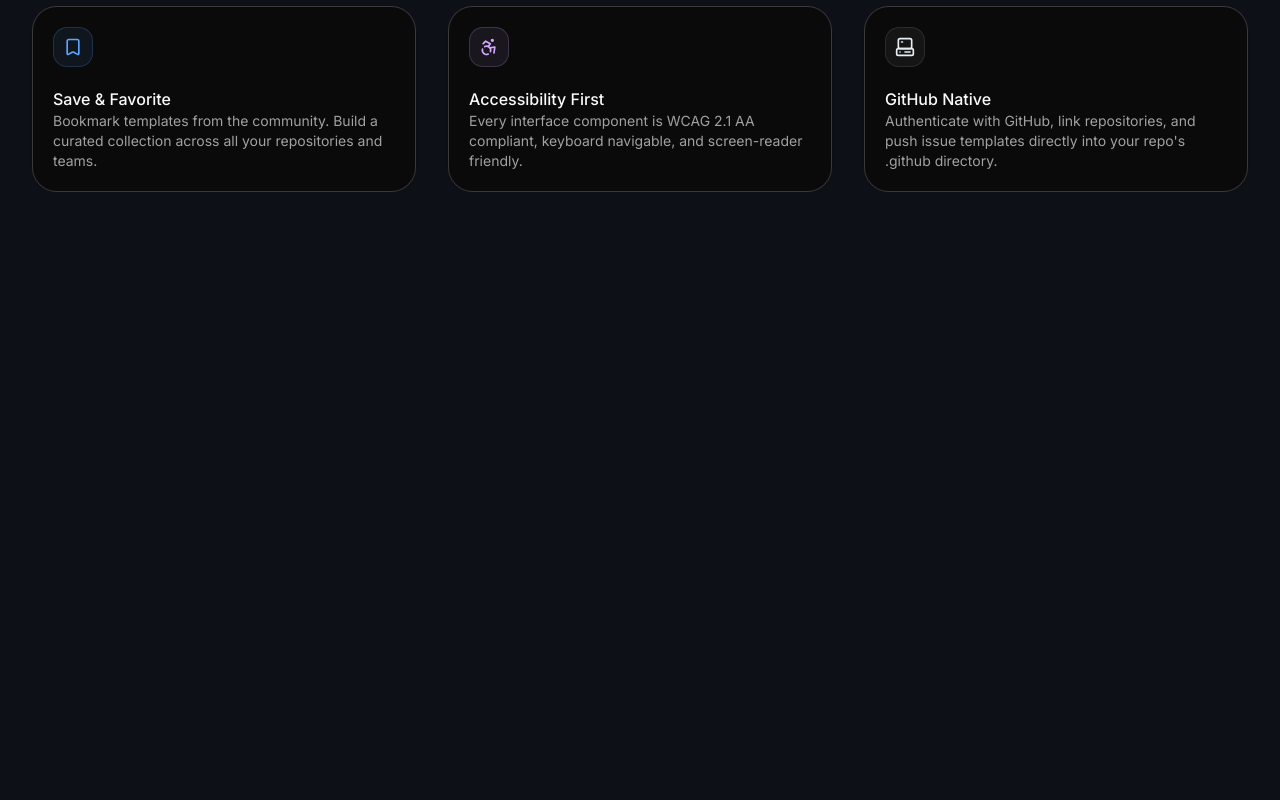
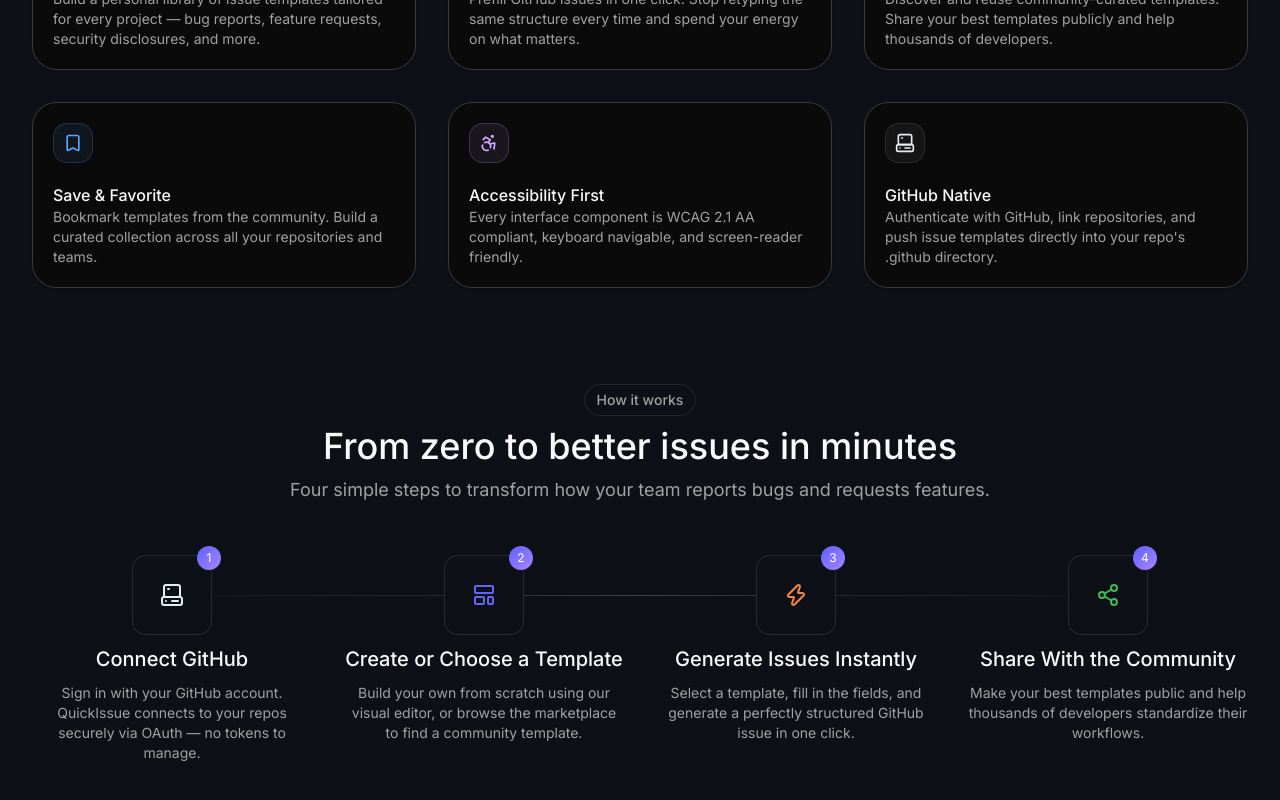
Before and after one commit to giamimino/QuickIssue, a Next.js app: page / in a window 1280 px wide. Shown: the part 1088-1888 px from the top of the page. Before the commit the page ends 1280 px from the top, so only its background shows below. Built offline with nearby package versions, Linux system fonts and the light colour scheme.

Commit message:
feat(landing-page): added how it works section

```diff
--- a/src/app/(main)/page.tsx
+++ b/src/app/(main)/page.tsx
@@ -1,12 +1,13 @@
 "use client";
 import FeaturesSection from "@/components/sections/landing/features-section";
 import HeroSection from "@/components/sections/landing/hero-section";
+import HowItWorksSections from "@/components/sections/landing/how-it-works-sections";
 import LandingSection from "@/components/sections/landing/landing-section";
 import React from "react";
 
 const LandingPage = () => {
   return (
-    <div className="px-8 max-md:px-6">
+    <div className="px-8 max-md:px-6 flex flex-col gap-24">
       <HeroSection />
       <LandingSection
         tag="Features"
@@ -15,6 +16,14 @@ const LandingPage = () => {
       >
         <FeaturesSection />
       </LandingSection>
+      <LandingSection
+        tag="How it works"
+        title="From zero to better issues in minutes"
+        description="Four simple steps to transform how your team reports bugs and requests features."
+      >
+        <HowItWorksSections />
+      </LandingSection>
+      <div className="h-screen"></div>
     </div>
   );
 };
--- /dev/null
+++ b/src/components/sections/landing/how-it-works-sections.tsx
@@ -0,0 +1,37 @@
+import { CardDescription, CardTitle } from "@/components/ui/card";
+import { steps } from "@/constants/sections";
+import { motion } from "motion/react";
+import React from "react";
+
+const HowItWorksSections = () => {
+  return (
+    <div className="grid grid-cols-1 sm:grid-cols-2 lg:grid-cols-4 gap-8 mt-10 relative">
+      {steps.map((item, i) => (
+        <motion.div
+          initial={{ opacity: 0, y: 25 }}
+          whileInView={{ opacity: 1, y: 0 }}
+          viewport={{ once: true, amount: 0.8 }}
+          transition={{ duration: 0.7, delay: (i / 10) * 1.5 }}
+          key={item.title}
+          className="flex flex-col gap-2.5 items-center"
+        >
+          <div className="w-20 h-20 relative border rounded-xl border-card-foreground/10 flex items-center justify-center z-1 bg-background">
+            <item.icon style={{ color: item.color }} />
+            <span className="absolute -top-2.5 -right-2.5 text-xs w-6 h-6 text-white flex justify-center items-center rounded-full bg-linear-to-br from-indigo-500 to-violet-400">
+              {i + 1}
+            </span>
+          </div>
+          <CardTitle className="text-center font-medium text-xl">
+            {item.title}
+          </CardTitle>
+          <CardDescription className="text-center">
+            {item.description}
+          </CardDescription>
+        </motion.div>
+      ))}
+      <span className="absolute hidden lg:flex w-full h-px bg-linear-90 from-background from-3% via-foreground/20 to-97% to-background top-10 -z-1"></span>
+    </div>
+  );
+};
+
+export default HowItWorksSections;
--- a/src/components/sections/landing/landing-section.tsx
+++ b/src/components/sections/landing/landing-section.tsx
@@ -1,5 +1,6 @@
 import { Button } from "@/components/ui/button";
 import { CardDescription, CardTitle } from "@/components/ui/card";
+import { motion } from "motion/react";
 import React from "react";
 
 const LandingSection = ({
@@ -18,7 +19,13 @@ const LandingSection = ({
       className="flex flex-col gap-3"
       id={tag.toLowerCase().replace(/\s+/g, "-")}
     >
-      <div className="flex flex-col gap-2.5 items-center">
+      <motion.div
+        initial={{ opacity: 0, y: 15 }}
+        whileInView={{ opacity: 1, y: 0 }}
+        viewport={{ once: true, amount: 1 }}
+        transition={{ duration: 0.6 }}
+        className="flex flex-col gap-2.5 items-center"
+      >
         <Button variant={"outline"} className={"text-muted-foreground"}>
           {tag}
         </Button>
@@ -26,7 +33,7 @@ const LandingSection = ({
         <CardDescription className="text-[18px] w-full max-w-200 text-center">
           {description}
         </CardDescription>
-      </div>
+      </motion.div>
       <div>{children}</div>
     </section>
   );
```
